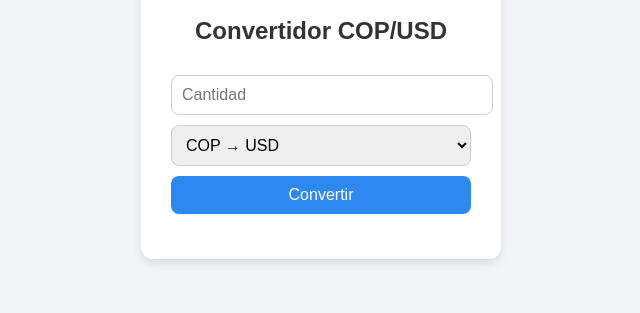
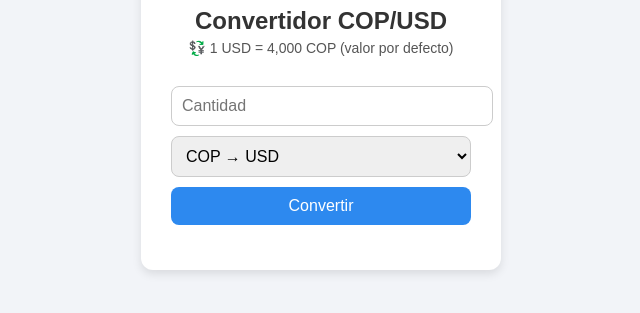
Before and after one commit to Fravier3/convertidor-cop-usd, a plain HTML site: page index.html in a window 1280 px wide. Shown: the part 327-640 px from the top of the page, without its empty margins (319-959 px from the left). Drawn offline with Linux system fonts and the light colour scheme; no server answers.

Commit message:
Update index.html

```diff
--- a/index.html
+++ b/index.html
@@ -35,8 +35,14 @@
     }
     h2 {
       text-align: center;
+      margin-bottom: 5px;
+      color: #333;
+    }
+    .rate-info {
+      text-align: center;
+      color: #555;
+      font-size: 14px;
       margin-bottom: 20px;
-      color: #333;
     }
     input, select, button {
       width: 100%;
@@ -68,6 +74,8 @@
   <div class="container">
     <img src="icon.png" alt="Logo" style="max-width: 80px; display: block; margin: 0 auto 20px;" />
     <h2>Convertidor COP/USD</h2>
+    <div class="rate-info" id="rateInfo">💱 Cargando tasa...</div>
+
     <input type="text" id="amount" placeholder="Cantidad" oninput="formatInput(this)" />
     <select id="direction">
       <option value="copToUsd">COP → USD</option>
@@ -86,12 +94,13 @@
     try {
       const res = await fetch("https://api.exchangerate-api.com/v4/latest/USD");
       const data = await res.json();
-      // Actualiza las tasas dinámicamente
       rateUsdToCop = data.rates.COP;
       rateCopToUsd = 1 / rateUsdToCop;
       console.log(`Tasa actualizada: 1 USD = ${rateUsdToCop} COP`);
+      document.getElementById("rateInfo").textContent = `💱 1 USD = ${rateUsdToCop.toLocaleString('en-US', {maximumFractionDigits: 2})} COP`;
     } catch (error) {
       console.error("Error al obtener la tasa actual:", error);
+      document.getElementById("rateInfo").textContent = "💱 1 USD = 4,000 COP (valor por defecto)";
     }
   }
 
```
